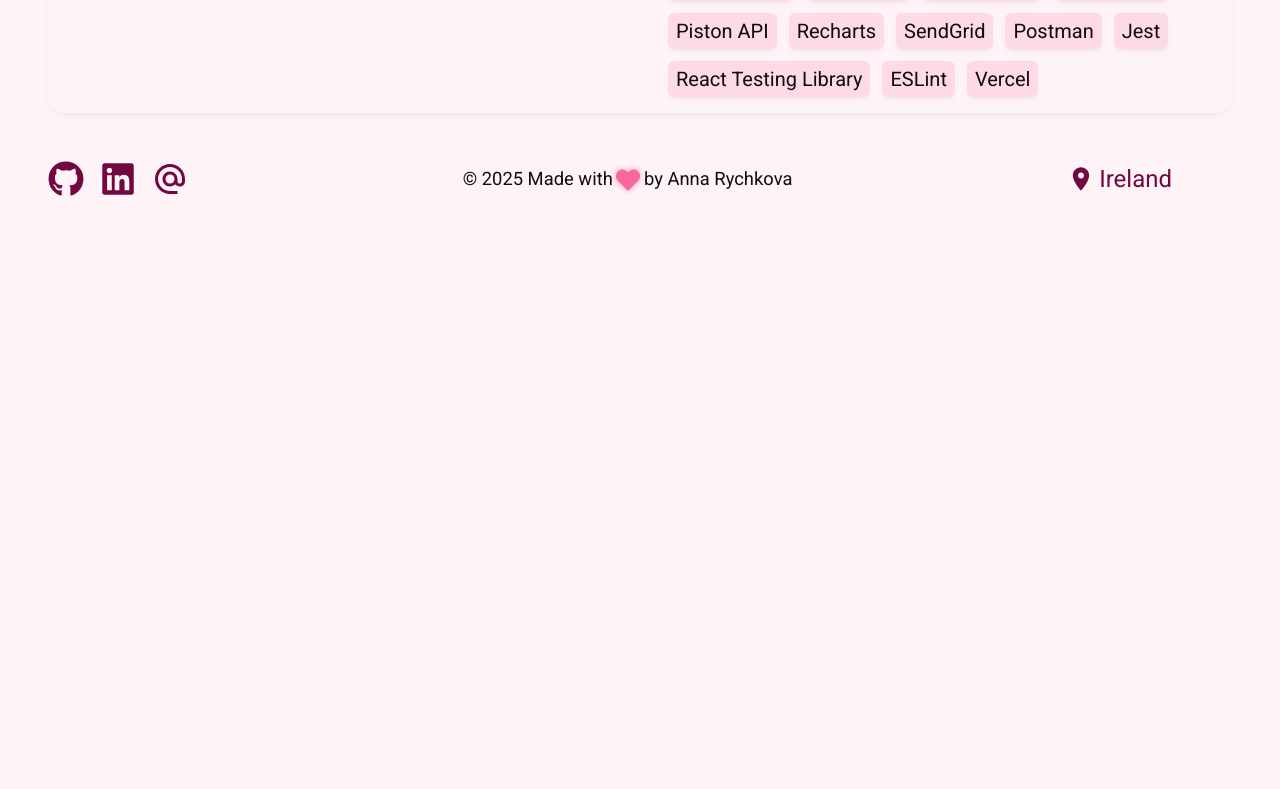
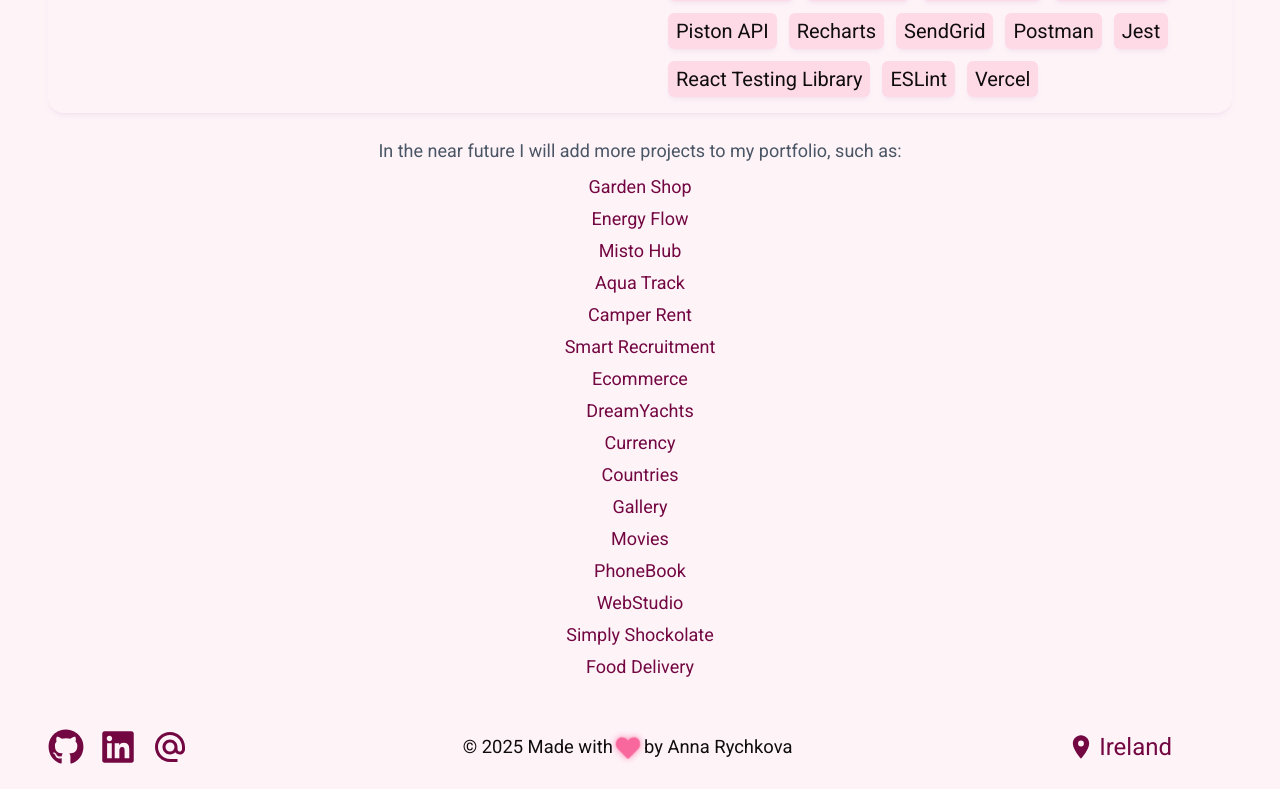
Before and after one commit to AnnaRychkova1/anna_rychkova, a Next.js app: page /projects in a window 1280 px wide. Shown: the part 1555-2344 px from the top of the page. Before the commit the page ends 1776 px from the top, so only its background shows below. Built offline with nearby package versions, Linux system fonts and the light colour scheme.

Commit message:
plan for more projects

```diff
--- a/app/projects/page.tsx
+++ b/app/projects/page.tsx
@@ -1,4 +1,6 @@
+'use client';
 import React from 'react';
+import { motion } from 'framer-motion';
 import Footer from '@/components/Footer';
 import Header from '@/components/Header';
 import ProjectsList from '@/components/ProjectsList';
@@ -14,6 +16,180 @@ export default function Projects() {
               My Projects
             </h2>
             <ProjectsList />
+            <motion.div
+              className="text-center text-lg text-gray-600 flex flex-col gap-2"
+              initial={{ opacity: 0 }}
+              whileInView={{ opacity: 1 }}
+              viewport={{ once: true }}
+              transition={{ delay: 0.2, duration: 0.6 }}
+            >
+              <p>
+                In the near future I will add more projects to my portfolio,
+                such as:
+              </p>
+              <ul className="flex flex-col gap-1">
+                <li>
+                  <a
+                    href="https://annarychkova1.github.io/GardenShop/"
+                    target="_blank"
+                    rel="noopener noreferrer"
+                    className="text-[var(--dark-accent)] hover:underline"
+                  >
+                    Garden Shop
+                  </a>
+                </li>
+                <li>
+                  <a
+                    href="https://annarychkova1.github.io/EnergyFlowWeb/"
+                    target="_blank"
+                    rel="noopener noreferrer"
+                    className="text-[var(--dark-accent)] hover:underline"
+                  >
+                    Energy Flow
+                  </a>
+                </li>
+                <li>
+                  <a
+                    href="https://mistohub.org/"
+                    target="_blank"
+                    rel="noopener noreferrer"
+                    className="text-[var(--dark-accent)] hover:underline"
+                  >
+                    Misto Hub
+                  </a>
+                </li>
+                <li>
+                  <a
+                    href="https://aquatrack-front-1.vercel.app/"
+                    target="_blank"
+                    rel="noopener noreferrer"
+                    className="text-[var(--dark-accent)] hover:underline"
+                  >
+                    Aqua Track
+                  </a>
+                </li>
+                <li>
+                  <a
+                    href="https://camperrent.netlify.app/"
+                    target="_blank"
+                    rel="noopener noreferrer"
+                    className="text-[var(--dark-accent)] hover:underline"
+                  >
+                    Camper Rent
+                  </a>
+                </li>
+                <li>
+                  <a
+                    href="https://github.com/AnnaRychkova1/smart-recruitment-grpc"
+                    target="_blank"
+                    rel="noopener noreferrer"
+                    className="text-[var(--dark-accent)] hover:underline"
+                  >
+                    Smart Recruitment
+                  </a>
+                </li>
+                <li>
+                  <a
+                    href="https://annarychkova1.github.io/ecommerce/"
+                    target="_blank"
+                    rel="noopener noreferrer"
+                    className="text-[var(--dark-accent)] hover:underline"
+                  >
+                    Ecommerce
+                  </a>
+                </li>
+                <li>
+                  <a
+                    href="https://kaguasbest.github.io/DreamYachts/"
+                    target="_blank"
+                    rel="noopener noreferrer"
+                    className="text-[var(--dark-accent)] hover:underline"
+                  >
+                    DreamYachts
+                  </a>
+                </li>
+                <li>
+                  <a
+                    href="https://blended-currency.vercel.app/"
+                    target="_blank"
+                    rel="noopener noreferrer"
+                    className="text-[var(--dark-accent)] hover:underline"
+                  >
+                    Currency
+                  </a>
+                </li>
+                <li>
+                  <a
+                    href="https://blended-country.vercel.app/"
+                    target="_blank"
+                    rel="noopener noreferrer"
+                    className="text-[var(--dark-accent)] hover:underline"
+                  >
+                    Countries
+                  </a>
+                </li>
+                <li>
+                  <a
+                    href="https://gallery-typescript.vercel.app/"
+                    target="_blank"
+                    rel="noopener noreferrer"
+                    className="text-[var(--dark-accent)] hover:underline"
+                  >
+                    Gallery
+                  </a>
+                </li>
+                <li>
+                  <a
+                    href="https://movies-redux-coral.vercel.app/"
+                    target="_blank"
+                    rel="noopener noreferrer"
+                    className="text-[var(--dark-accent)] hover:underline"
+                  >
+                    Movies
+                  </a>
+                </li>
+                <li>
+                  <a
+                    href="https://phonebook-auth.vercel.app/"
+                    target="_blank"
+                    rel="noopener noreferrer"
+                    className="text-[var(--dark-accent)] hover:underline"
+                  >
+                    PhoneBook
+                  </a>
+                </li>
+                <li>
+                  <a
+                    href="https://annarychkova1.github.io/web-studio/"
+                    target="_blank"
+                    rel="noopener noreferrer"
+                    className="text-[var(--dark-accent)] hover:underline"
+                  >
+                    WebStudio
+                  </a>
+                </li>
+                <li>
+                  <a
+                    href="https://annarychkova1.github.io/Simply-Shockolate/"
+                    target="_blank"
+                    rel="noopener noreferrer"
+                    className="text-[var(--dark-accent)] hover:underline"
+                  >
+                    Simply Shockolate
+                  </a>
+                </li>
+                <li>
+                  <a
+                    href="https://annarychkova1.github.io/Food-Delivery/"
+                    target="_blank"
+                    rel="noopener noreferrer"
+                    className="text-[var(--dark-accent)] hover:underline"
+                  >
+                    Food Delivery
+                  </a>
+                </li>
+              </ul>
+            </motion.div>
           </div>
         </section>
       </main>
```
